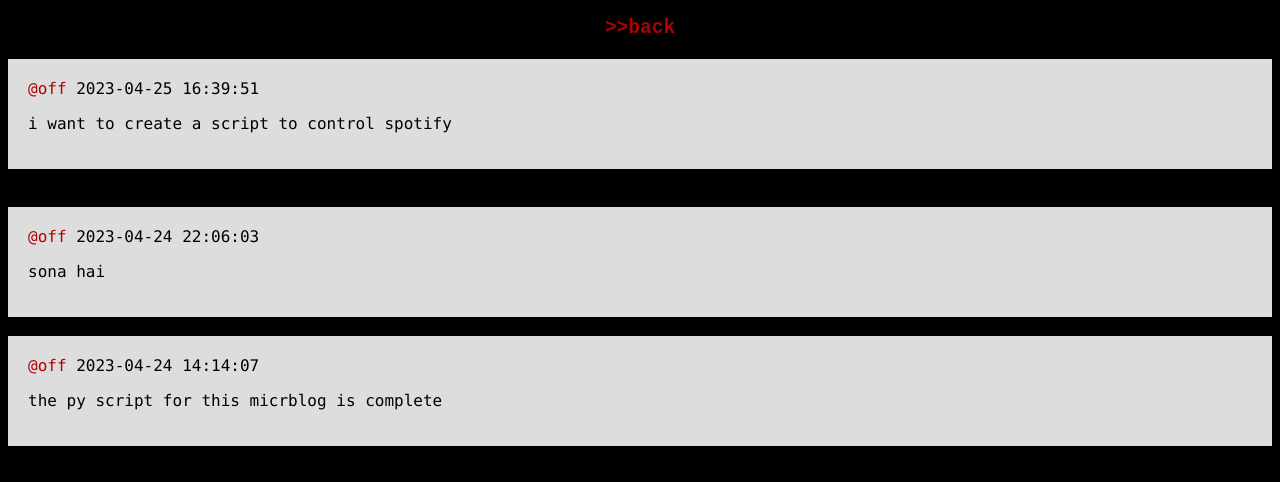
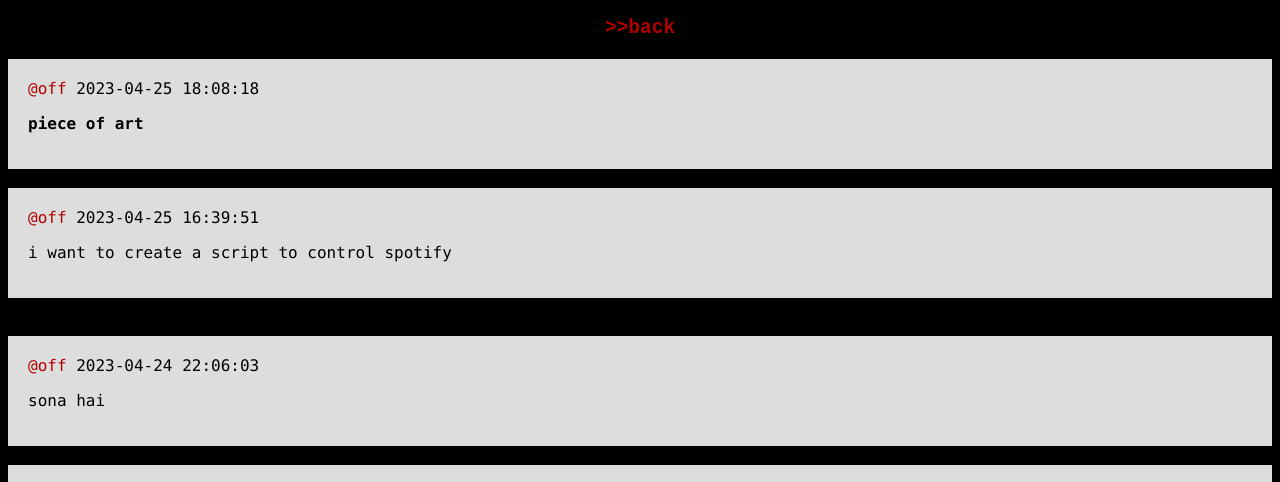
Before and after one commit to blackprozac/microblog, a plain HTML site: page index.html in a window 1280 px wide. Shown: the part 311-793 px from the top of the page. Drawn offline with Linux system fonts and the light colour scheme; a web font is replaced by a local one.

Commit message:
Adding new article

```diff
--- a/index.html
+++ b/index.html
@@ -11,6 +11,14 @@
       <img src="https://raw.githubusercontent.com/offensive0/offensive0.github.io/main/img/offensive.png">
       <center><a href="https://offensive.cf"><h2 style="font-family:monospace;"> >>back </a><h2></center>
 </header>
+<article>
+<a href="https://offensive.cf">@off</a>&nbsp;<time>2023-04-25 18:08:18</time>
+<p><b>piece of art</b> <br> <a href="https://0x0.st/HKQp.png"></p>
+</article>
+
+<br>
+
+
 <article>
 <a href="https://offensive.cf">@off</a>&nbsp;<time>2023-04-25 16:39:51</time>
 <p>i want to create a script to control spotify</p>
```
